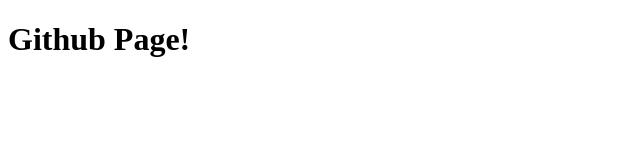
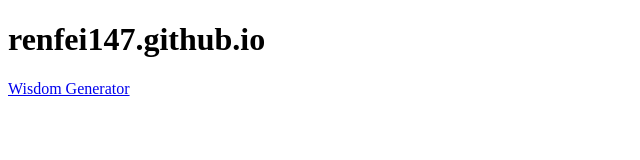
Before and after one commit to renfei147/renfei147.github.io, a plain HTML site: page index.html in a window 1280 px wide. Shown: the whole page, without its empty margins (0-640 px from the left). Drawn offline with Linux system fonts and the light colour scheme.

Commit message:
Update index.html

```diff
--- a/index.html
+++ b/index.html
@@ -6,6 +6,7 @@
     <title>renfei147</title>
 </head>
 <body>
-    <h1>Github Page!</h1>
+    <h1>renfei147.github.io</h1>
+    <a href="Wisdom_Generator">Wisdom Generator</a>
 </body>
 </html>
```
